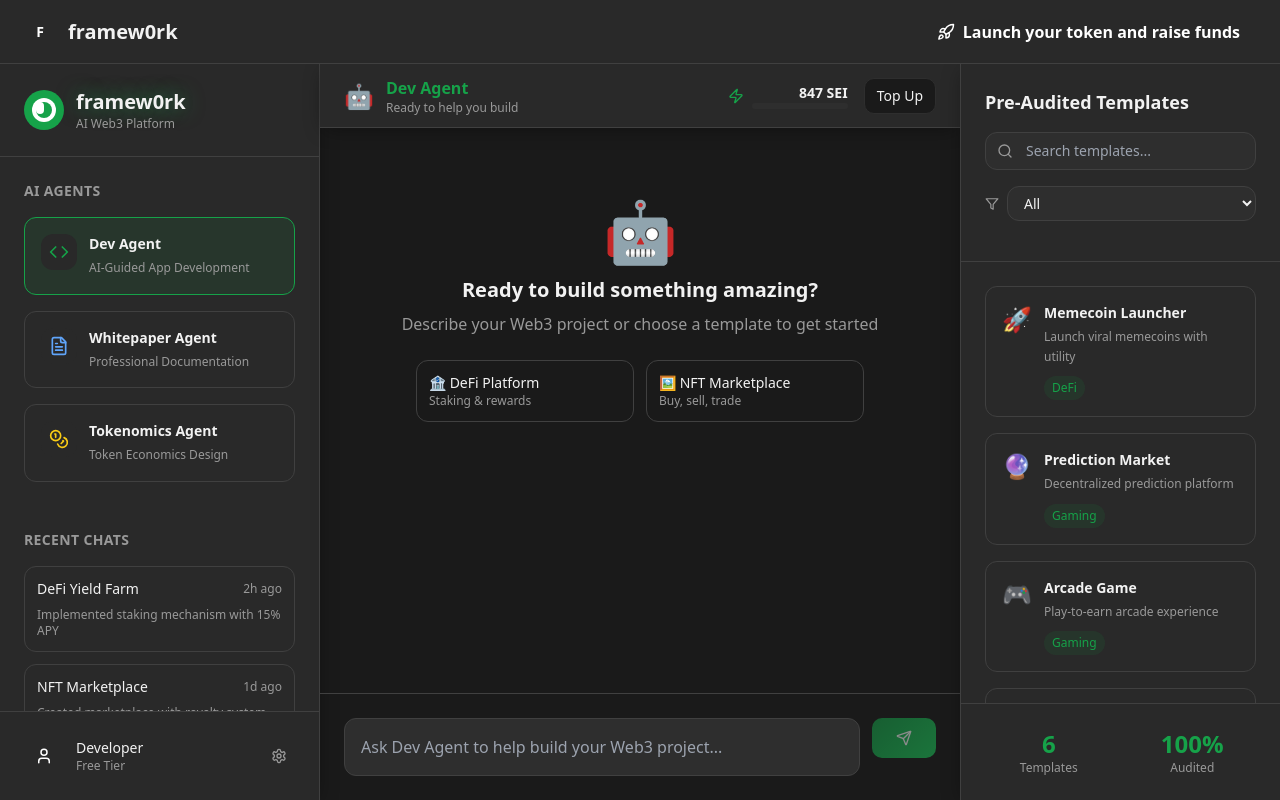
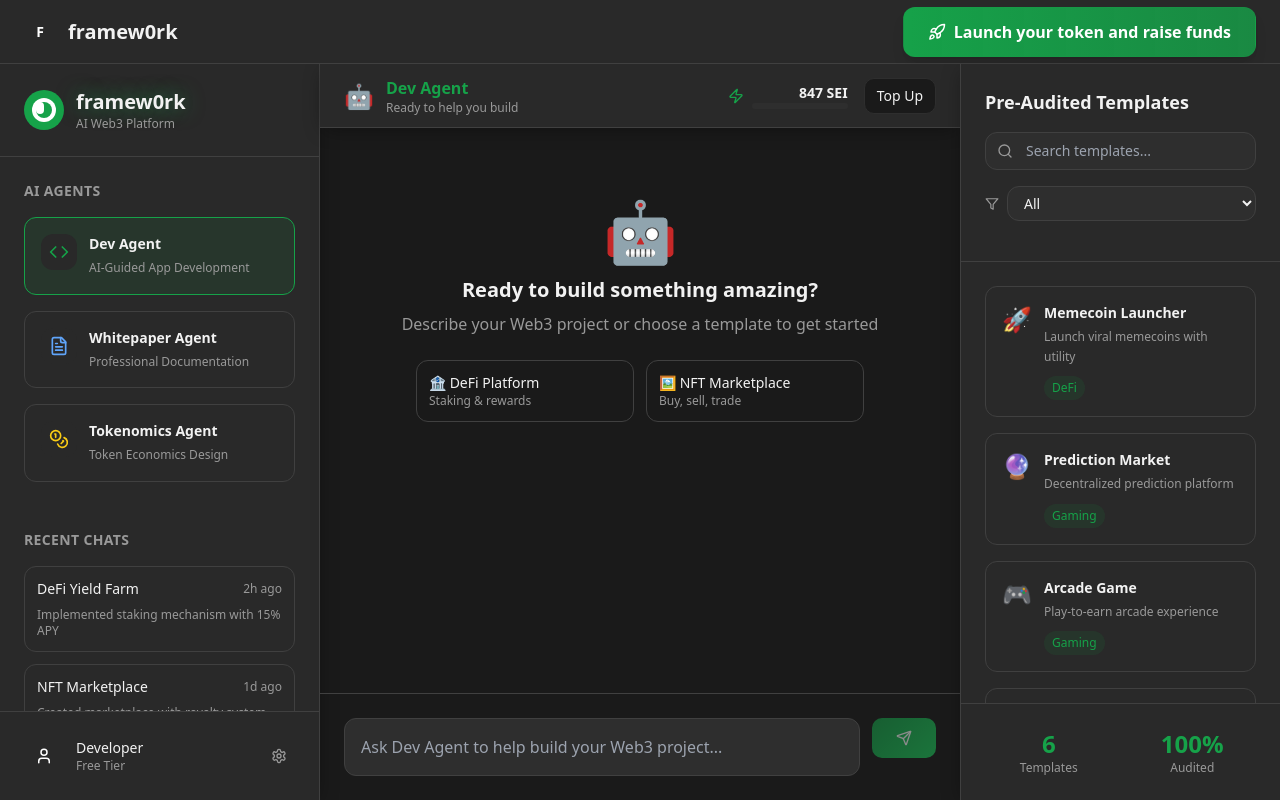
Before and after one commit to adityacespl/dummy-data-buddy, a React (Vite) app: page / in a window 1280 px wide. Built offline with nearby package versions, Linux system fonts and the light colour scheme.

Commit message:
Fix: Add bonding curve button
The bonding curve button was not visible on the website. This commit adds the button to the header of the Framew0rkApp component.

```diff
--- a/src/components/Framew0rkApp.tsx
+++ b/src/components/Framew0rkApp.tsx
@@ -273,7 +273,7 @@ contract MemecoinLauncher is ERC20, Ownable {
 
         <button
           onClick={() => navigate('/bonding-curve')}
-          className="flex items-center space-x-2 bg-gradient-primary text-white px-4 py-2 rounded-lg font-semibold hover:opacity-90 transition-opacity"
+          className="flex items-center space-x-2 bg-gradient-to-r from-primary to-primary/80 text-white px-6 py-3 rounded-lg font-semibold hover:from-primary/90 hover:to-primary/70 transition-all duration-200 shadow-lg border border-primary/20 glow-border"
         >
           <Rocket size={18} />
           <span>Launch your token and raise funds</span>
```
